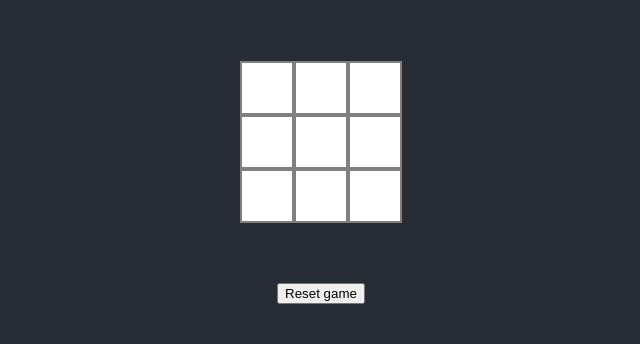
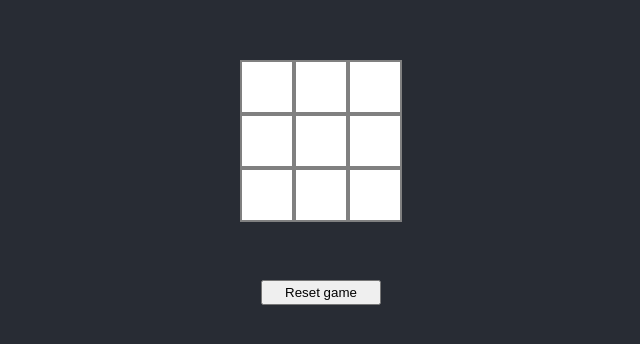
Before and after one commit to Woverlin/tac-tic-toe2, a React (Create React App) app: page / in a window 1280 px wide. Shown: the part 218-562 px from the top of the page, without its empty margins (319-959 px from the left). Built offline with nearby package versions, Linux system fonts and the light colour scheme.

Commit message:
update css

```diff
--- a/src/pages/Home/Home.scss
+++ b/src/pages/Home/Home.scss
@@ -8,8 +8,12 @@
     .result-container{
         height: 50px;
         .result {
-            padding: 20px
+            padding: 20px 0;
         }
+    }
+    .button-reset{
+        height: 25px;
+        width: 120px;
     }
 
 }
--- a/src/pages/Home/HomeView.jsx
+++ b/src/pages/Home/HomeView.jsx
@@ -18,7 +18,7 @@ const HomeView = ({ table, round, onClick, winner, reset }) => {
                         </div>
                     }
                 </div>
-                <button onClick={reset}>
+                <button className='button-reset' onClick={reset}>
                     Reset game
                 </button>
             </div>
```
